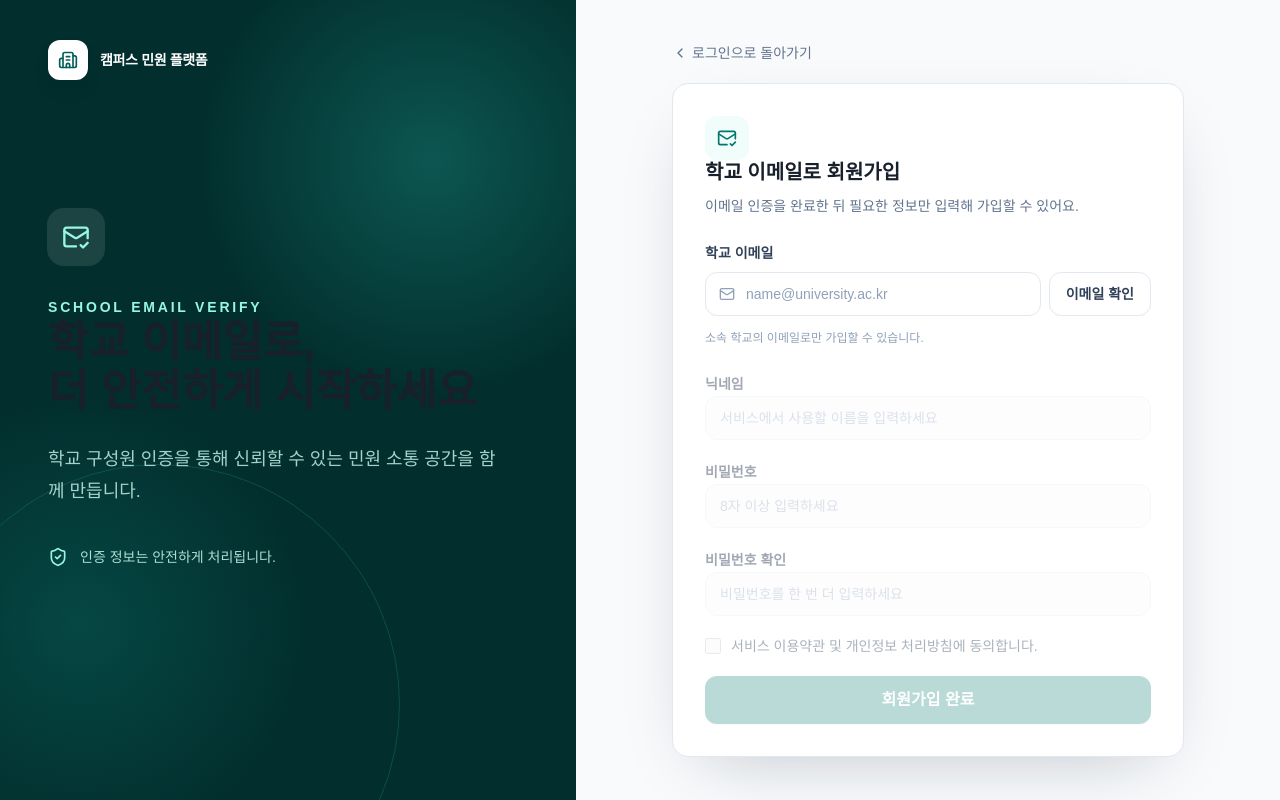
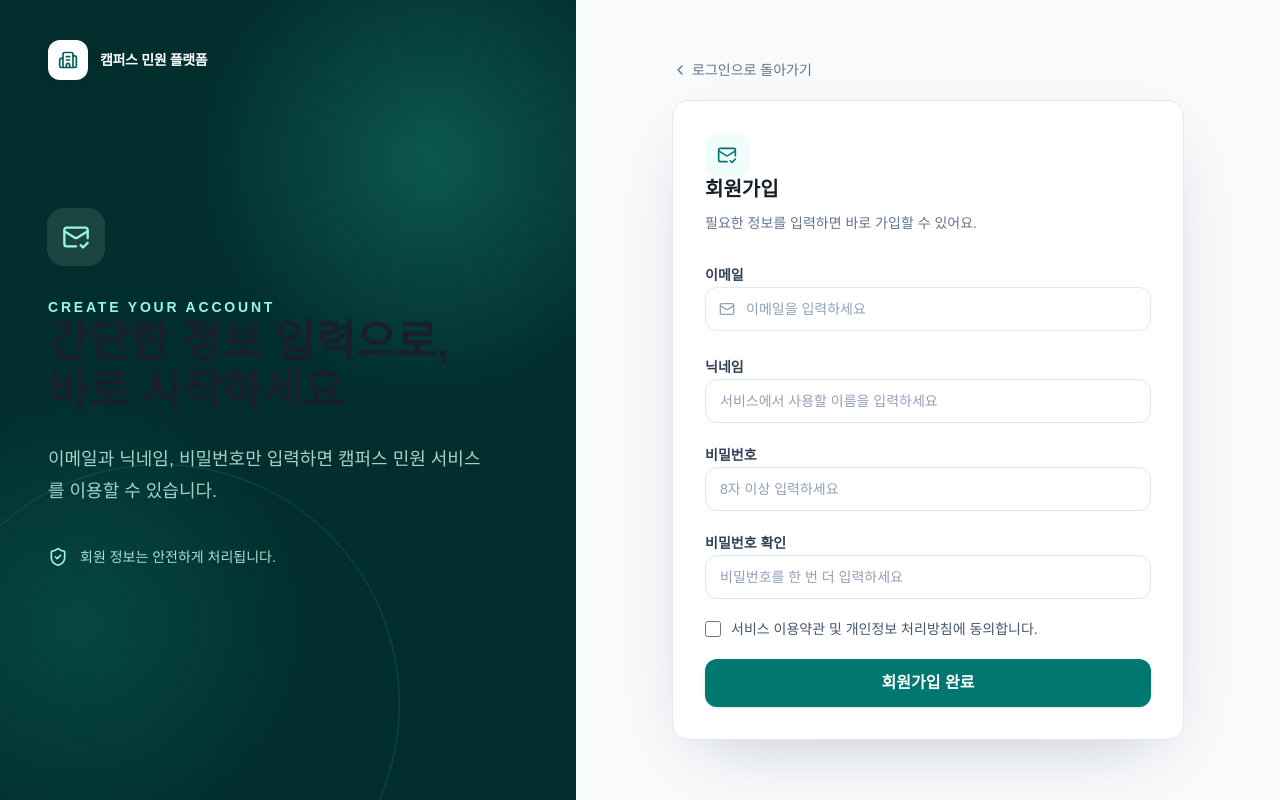
Before and after one commit to heekarii/2026hackerton-FE, a React (Vite) app: page /signup in a window 1280 px wide. Built offline with nearby package versions, Linux system fonts and the light colour scheme.

Commit message:
refactor: allow direct signup without email check

```diff
--- a/src/features/auth/api/signup.ts
+++ b/src/features/auth/api/signup.ts
@@ -1,24 +1,9 @@
 import { apiRequest } from '@/shared/api/client'
-
-export type SendVerificationCodeResponse = {
-  message?: string
-  verification_token?: string
-  verified?: boolean
-}
 
 export type SignupPayload = {
   email: string
   nickname: string
   password: string
-  verification_token?: string
-}
-
-export async function sendVerificationCode(email: string) {
-  return apiRequest<SendVerificationCodeResponse>('/auth/email-verification/send', {
-    method: 'POST',
-    headers: { 'Content-Type': 'application/json' },
-    body: JSON.stringify({ email }),
-  })
 }
 
 export async function signup(payload: SignupPayload) {
--- a/src/features/auth/components/SignupForm.tsx
+++ b/src/features/auth/components/SignupForm.tsx
@@ -1,4 +1,4 @@
-import { BadgeCheck, CheckCircle2, LoaderCircle, Mail, TriangleAlert } from 'lucide-react'
+import { LoaderCircle, Mail, TriangleAlert } from 'lucide-react'
 import { useState, type FormEvent } from 'react'
 
 import { Button } from '@/components/ui/button'
@@ -6,13 +6,11 @@ import { Input } from '@/components/ui/input'
 import { Label } from '@/components/ui/label'
 import { ApiError } from '@/shared/api/client'
 
-import { sendVerificationCode, signup } from '../api/signup'
+import { signup } from '../api/signup'
 
 type SignupFormProps = {
   onSuccess: () => void
 }
-
-type VerificationStatus = 'idle' | 'verified'
 
 function getErrorMessage(error: unknown) {
   return error instanceof ApiError ? error.message : '요청을 처리하지 못했습니다. 잠시 후 다시 시도해 주세요.'
@@ -24,56 +22,19 @@ function isValidEmail(email: string) {
 
 export function SignupForm({ onSuccess }: SignupFormProps) {
   const [email, setEmail] = useState('')
-  const [verificationStatus, setVerificationStatus] = useState<VerificationStatus>('idle')
-  const [verificationToken, setVerificationToken] = useState<string | undefined>()
   const [nickname, setNickname] = useState('')
   const [password, setPassword] = useState('')
   const [passwordConfirmation, setPasswordConfirmation] = useState('')
   const [agreedToTerms, setAgreedToTerms] = useState(false)
   const [formError, setFormError] = useState('')
-  const [notice, setNotice] = useState('')
-  const [isSendingCode, setIsSendingCode] = useState(false)
   const [isSubmitting, setIsSubmitting] = useState(false)
-
-  function resetVerification() {
-    setVerificationStatus('idle')
-    setVerificationToken(undefined)
-    setNotice('')
-  }
-
-  async function handleSendCode() {
-    setFormError('')
-    setNotice('')
-
-    if (!isValidEmail(email.trim())) {
-      setFormError('학교 이메일 형식을 확인해 주세요.')
-      return
-    }
-
-    setIsSendingCode(true)
-
-    try {
-      const response = await sendVerificationCode(email.trim())
-      if (!response.verification_token) {
-        throw new Error('이메일 확인 토큰을 받지 못했습니다.')
-      }
-      setVerificationToken(response.verification_token)
-      setVerificationStatus('verified')
-      setNotice(response.message ?? '학교 이메일 확인이 완료되었습니다.')
-    } catch (error) {
-      setFormError(getErrorMessage(error))
-    } finally {
-      setIsSendingCode(false)
-    }
-  }
 
   async function handleSubmit(event: FormEvent<HTMLFormElement>) {
     event.preventDefault()
     setFormError('')
-    setNotice('')
 
-    if (verificationStatus !== 'verified') {
-      setFormError('학교 이메일 인증을 먼저 완료해 주세요.')
+    if (!isValidEmail(email.trim())) {
+      setFormError('이메일 형식을 확인해 주세요.')
       return
     }
 
@@ -104,7 +65,6 @@ export function SignupForm({ onSuccess }: SignupFormProps) {
         email: email.trim(),
         nickname: nickname.trim(),
         password,
-        verification_token: verificationToken,
       })
       onSuccess()
     } catch (error) {
@@ -113,9 +73,6 @@ export function SignupForm({ onSuccess }: SignupFormProps) {
       setIsSubmitting(false)
     }
   }
-
-  const isEmailLocked = verificationStatus !== 'idle'
-  const isVerified = verificationStatus === 'verified'
 
   return (
     <form className="mt-7 space-y-6" noValidate onSubmit={handleSubmit}>
@@ -126,54 +83,23 @@ export function SignupForm({ onSuccess }: SignupFormProps) {
         </div>
       )}
 
-      {notice && (
-        <div className="flex gap-3 rounded-xl border border-teal-200 bg-teal-50 px-3.5 py-3 text-sm text-teal-800" role="status">
-          <CheckCircle2 className="mt-0.5 size-4 shrink-0" aria-hidden="true" />
-          <p>{notice}</p>
-        </div>
-      )}
-
       <section className="space-y-3">
-        <div className="flex items-center justify-between gap-3">
-          <Label htmlFor="signup-email">학교 이메일</Label>
-          {isVerified ? (
-            <span className="inline-flex items-center gap-1 text-xs font-semibold text-teal-700">
-              <BadgeCheck className="size-3.5" aria-hidden="true" /> 인증 완료
-            </span>
-          ) : null}
-        </div>
-        <div className="flex gap-2">
-          <div className="relative min-w-0 flex-1">
+        <Label htmlFor="signup-email">이메일</Label>
+        <div className="relative">
           <Mail className="pointer-events-none absolute top-1/2 left-3.5 size-4 -translate-y-1/2 text-slate-400" aria-hidden="true" />
           <Input
             id="signup-email"
             type="email"
             autoComplete="email"
-              placeholder="name@university.ac.kr"
+            placeholder="이메일을 입력하세요"
             value={email}
-              disabled={isEmailLocked}
             className="pl-10"
-              onChange={(event) => {
-                setEmail(event.target.value)
-                resetVerification()
-              }}
+            onChange={(event) => setEmail(event.target.value)}
           />
         </div>
-          {isEmailLocked ? (
-            <Button type="button" variant="outline" onClick={resetVerification}>
-              변경
-            </Button>
-          ) : (
-            <Button type="button" variant="outline" disabled={isSendingCode} onClick={handleSendCode}>
-              {isSendingCode ? <LoaderCircle className="animate-spin" aria-hidden="true" /> : null}
-              이메일 확인
-            </Button>
-          )}
-        </div>
-        <p className="text-xs leading-5 text-slate-400">소속 학교의 이메일로만 가입할 수 있습니다.</p>
       </section>
 
-      <fieldset disabled={!isVerified} className="space-y-5 disabled:opacity-45">
+      <fieldset className="space-y-5">
         <div className="space-y-2">
           <Label htmlFor="nickname">닉네임</Label>
           <Input
--- a/src/pages/SignupPage.tsx
+++ b/src/pages/SignupPage.tsx
@@ -23,18 +23,18 @@ export function SignupPage() {
           <div className="grid size-14 place-items-center rounded-2xl bg-white/10 ring-1 ring-white/10">
             <MailCheck className="size-7 text-teal-200" aria-hidden="true" />
           </div>
-          <p className="mt-8 text-sm font-bold tracking-[0.2em] text-teal-200">SCHOOL EMAIL VERIFY</p>
+          <p className="mt-8 text-sm font-bold tracking-[0.2em] text-teal-200">CREATE YOUR ACCOUNT</p>
           <h1 className="mt-4 text-5xl leading-[1.12] font-bold tracking-[-0.055em] text-balance">
-            학교 이메일로,
+            간단한 정보 입력으로,
             <br />
-            더 안전하게 시작하세요
+            바로 시작하세요
           </h1>
           <p className="mt-7 text-lg leading-8 text-teal-100/80">
-            학교 구성원 인증을 통해 신뢰할 수 있는 민원 소통 공간을 함께 만듭니다.
+            이메일과 닉네임, 비밀번호만 입력하면 캠퍼스 민원 서비스를 이용할 수 있습니다.
           </p>
           <div className="mt-10 flex items-center gap-3 text-sm text-teal-100/85">
             <ShieldCheck className="size-5 text-teal-200" aria-hidden="true" />
-            인증 정보는 안전하게 처리됩니다.
+            회원 정보는 안전하게 처리됩니다.
           </div>
         </div>
       </section>
@@ -61,9 +61,9 @@ export function SignupPage() {
               <div className="flex size-11 items-center justify-center rounded-xl bg-teal-50 text-teal-700">
                 <MailCheck className="size-5" aria-hidden="true" />
               </div>
-              <h2 className="mt-6 text-2xl font-bold tracking-tight text-slate-900">학교 이메일로 회원가입</h2>
+              <h2 className="mt-6 text-2xl font-bold tracking-tight text-slate-900">회원가입</h2>
               <p className="mt-2 text-sm leading-6 text-slate-500">
-                이메일 인증을 완료한 뒤 필요한 정보만 입력해 가입할 수 있어요.
+                필요한 정보를 입력하면 바로 가입할 수 있어요.
               </p>
 
               <SignupForm onSuccess={() => navigate('/login?registered=1', { replace: true })} />
```
Lines whose indentation alone changed are shown as unchanged.
